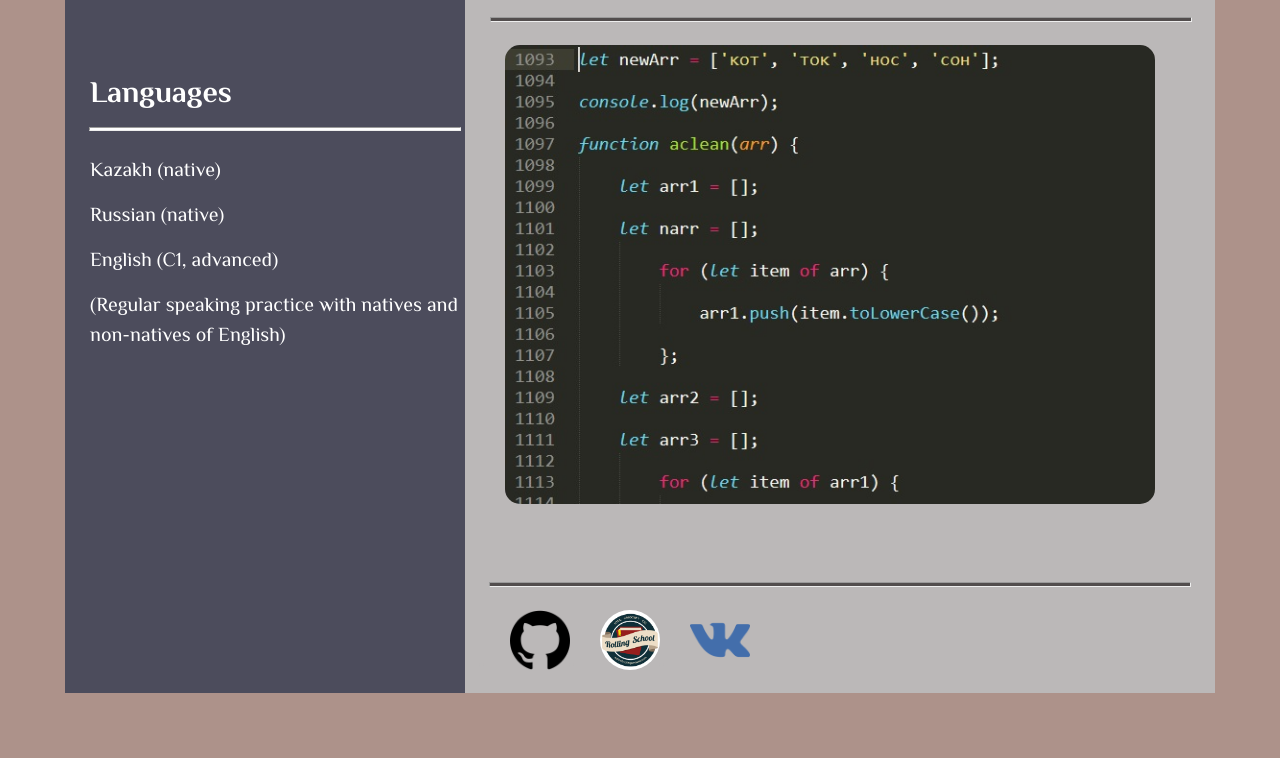
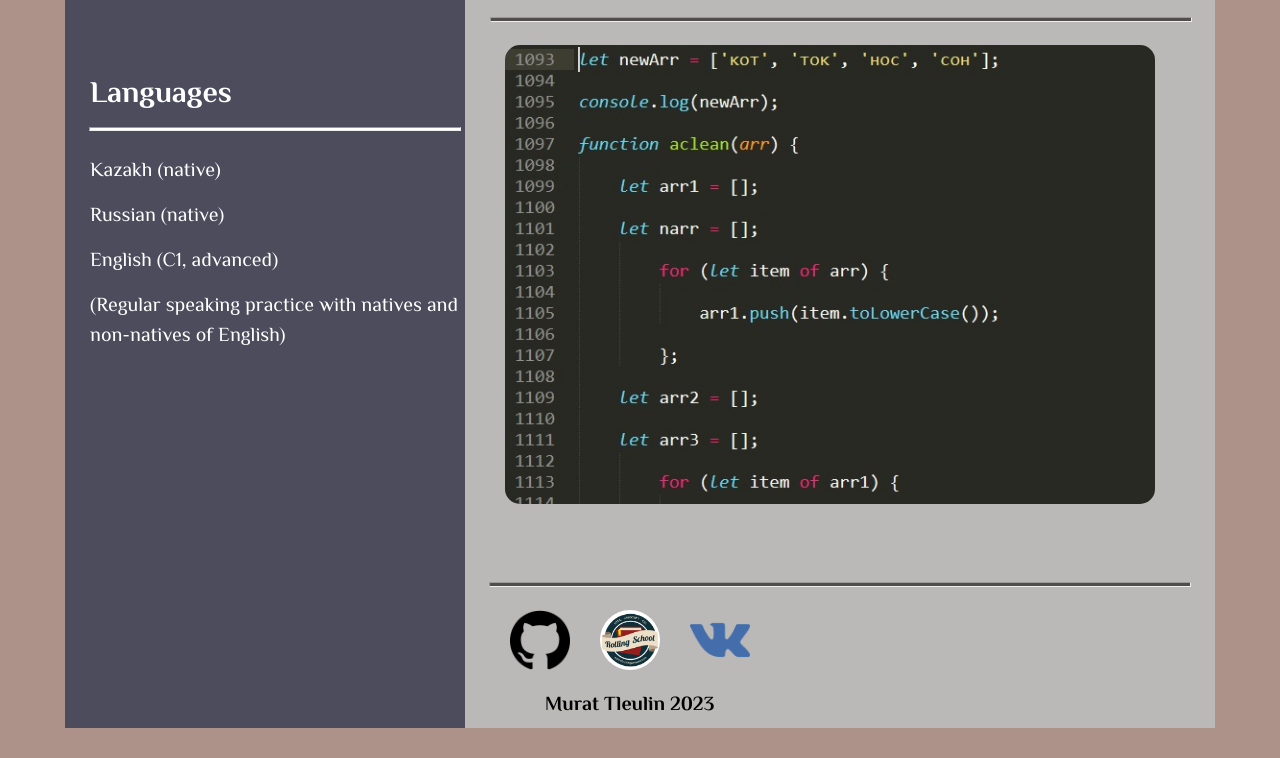
Before and after one commit to Nomade1984/rsschool-cv, a plain HTML site: page index.html in a window 1280 px wide. Shown: the part 1728-2486 px from the top of the page. Before the commit the page ends 2451 px from the top, so only its background shows below. Drawn offline with Linux system fonts and the light colour scheme; a web font is replaced by a local one.

Commit message:
feat: add corrections to index.html

```diff
--- a/index.html
+++ b/index.html
@@ -141,6 +141,7 @@
                     <li><a href="https://rs.school/js/"><img src="rsschool.jpg" alt="rsschool-icon" class="rsschool"></a></li>
                     <li><a href="https://vk.com/"><img src="vk.png" alt="vk-icon" class="vk"></a></li>
                 </ul>
+                <h4>Murat Tleulin 2023</h4>
 
             </div>
 
--- a/style.css
+++ b/style.css
@@ -26,6 +26,13 @@ h3 {
     font-weight: bold;
     padding-left: 15px;
     padding-top: 15px;
+}
+
+h4 {
+    font-size: 20px;
+    font-weight: bold;
+    padding-left: 80px;
+    padding-bottom: 15px;
 }
 
 .line {
```
